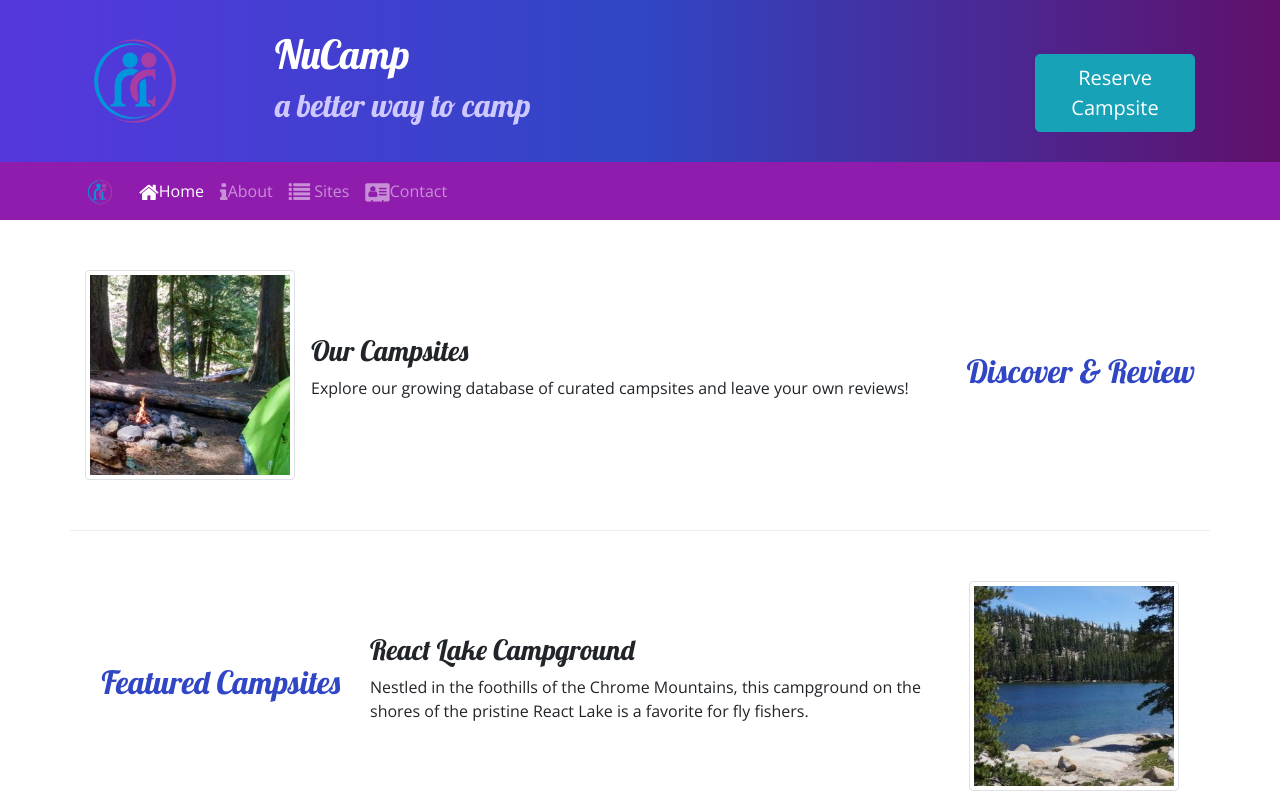
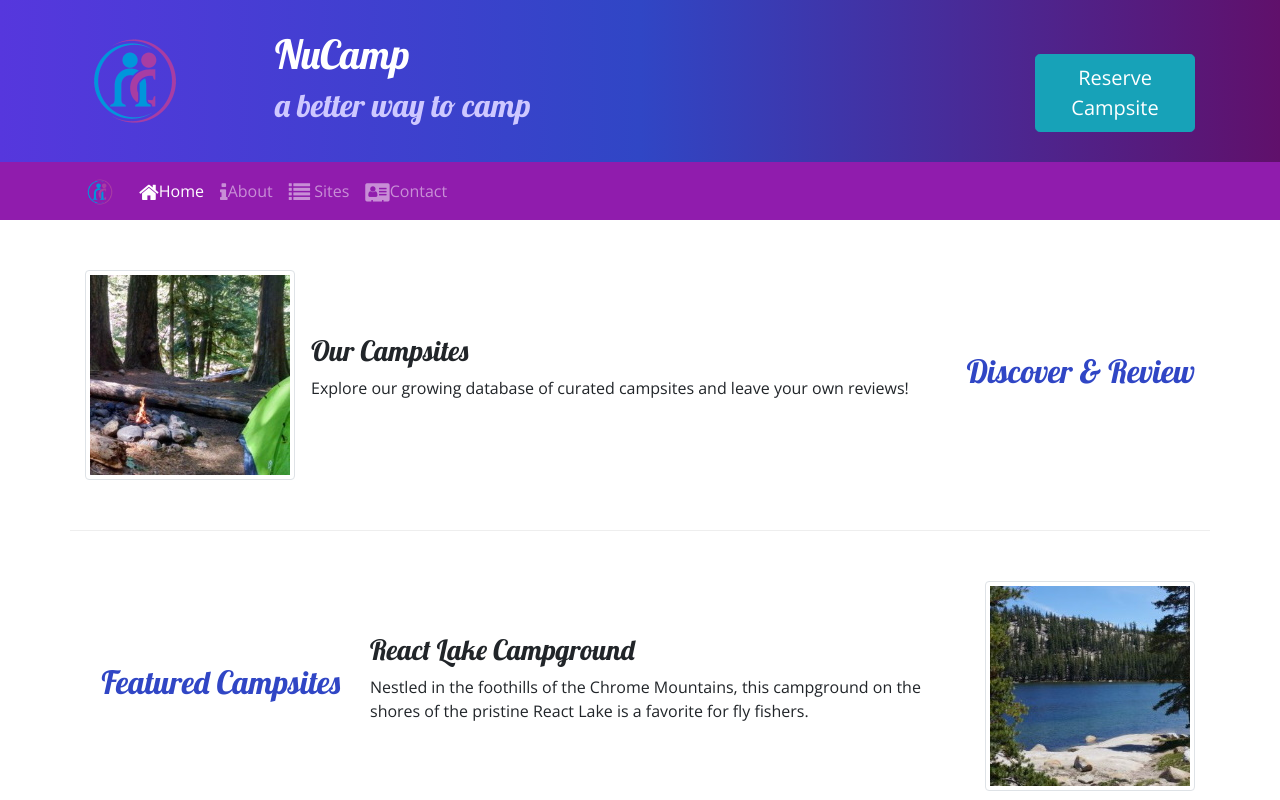
Before and after one commit to ferdakesik/BootstrapProject, a website: page index.html in a window 1280 px wide. Shown: the top 800 px of the page. Drawn offline with nearby package versions, Linux system fonts and the light colour scheme.

Commit message:
margin fixed

```diff
--- a/index.html
+++ b/index.html
@@ -27,7 +27,7 @@
                   <h2>a better way to camp</h2>
               </div>
               <div class="col-md-4 col-xl-2 mt-4">
-              <a class="btn btn-info btn-lg float-right" href="#Nucamp" role="form">Reserve Campsite</a>
+                  <a class="btn btn-info btn-lg float-right" href="#Nucamp" role="form">Reserve Campsite</a>
             </div>
             </div>
           </div>
@@ -71,7 +71,7 @@
                 </div>
                   <div class="col">
                     <div class="media">
-                      <img class="d-flex mr-3 img-thumbnail order-sm-last" src="img/react-lake-thumb.jpg" alt="React Lake Thumb"/>
+                      <img class="d-flex ml-3 img-thumbnail order-sm-last" src="img/react-lake-thumb.jpg" alt="React Lake Thumb"/>
                         <div class="media-body align-self-center">
                           <h3>React Lake Campground</h3>
                           <p class="d-none d-sm-block">Nestled in the foothills of the Chrome Mountains, this campground on the shores of the pristine React Lake is a favorite for fly fishers.</p>
```
